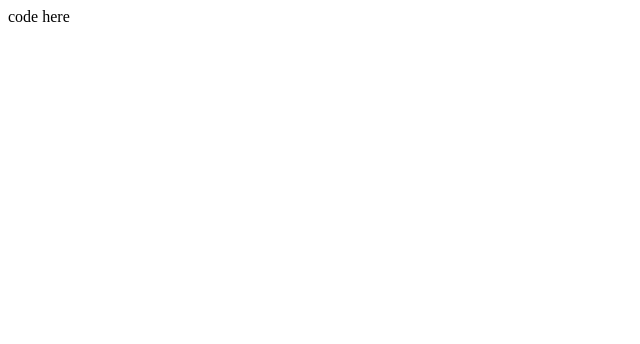
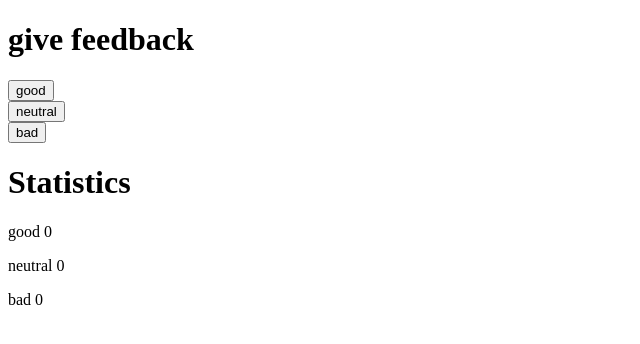
Before and after one commit to orvintritama/fullstackopen, a React (Vite) app in the folder part1/unicafe/: page / in a window 1280 px wide. Shown: the top 344 px of the page, without its empty margins (0-640 px from the left). Built offline with nearby package versions, Linux system fonts and the light colour scheme.

Commit message:
Finished functionality exercise 1.6

```diff
--- a/part1/unicafe/src/App.jsx
+++ b/part1/unicafe/src/App.jsx
@@ -6,9 +6,49 @@ const App = () => {
   const [neutral, setNeutral] = useState(0)
   const [bad, setBad] = useState(0)
 
+  const handleGoodClick = () => {
+    const updatedGood = good + 1;
+    setGood(updatedGood);
+  }
+
+  const handleNeutralClick = () => {
+    const updatedNeutral = neutral + 1;
+    setNeutral(updatedNeutral);
+  }
+
+  const handleBadClick = () => {
+    const updatedBad = bad + 1;
+    setBad(updatedBad);
+  }
+
   return (
     <div>
-      code here
+      <Header title="give feedback"></Header>
+      <Button handleClick={handleGoodClick} text="good"></Button>
+      <Button handleClick={handleNeutralClick} text="neutral"></Button>
+      <Button handleClick={handleBadClick} text="bad"></Button>
+      <Header title="Statistics"></Header>
+      <p>good {good}</p>
+      <p>neutral {neutral}</p>
+      <p>bad {bad}</p>
+    </div>
+  )
+}
+
+const Header = ({title}) => {
+  return (
+    <div>
+      <h1>{title}</h1>
+    </div>
+  )
+}
+
+const Button = ({handleClick, text}) => {
+  return (
+    <div>
+      <button onClick={handleClick}>
+        {text}
+      </button>
     </div>
   )
 }
```
Also changed, not shown: part1/unicafe/.eslintrc.cjs.
